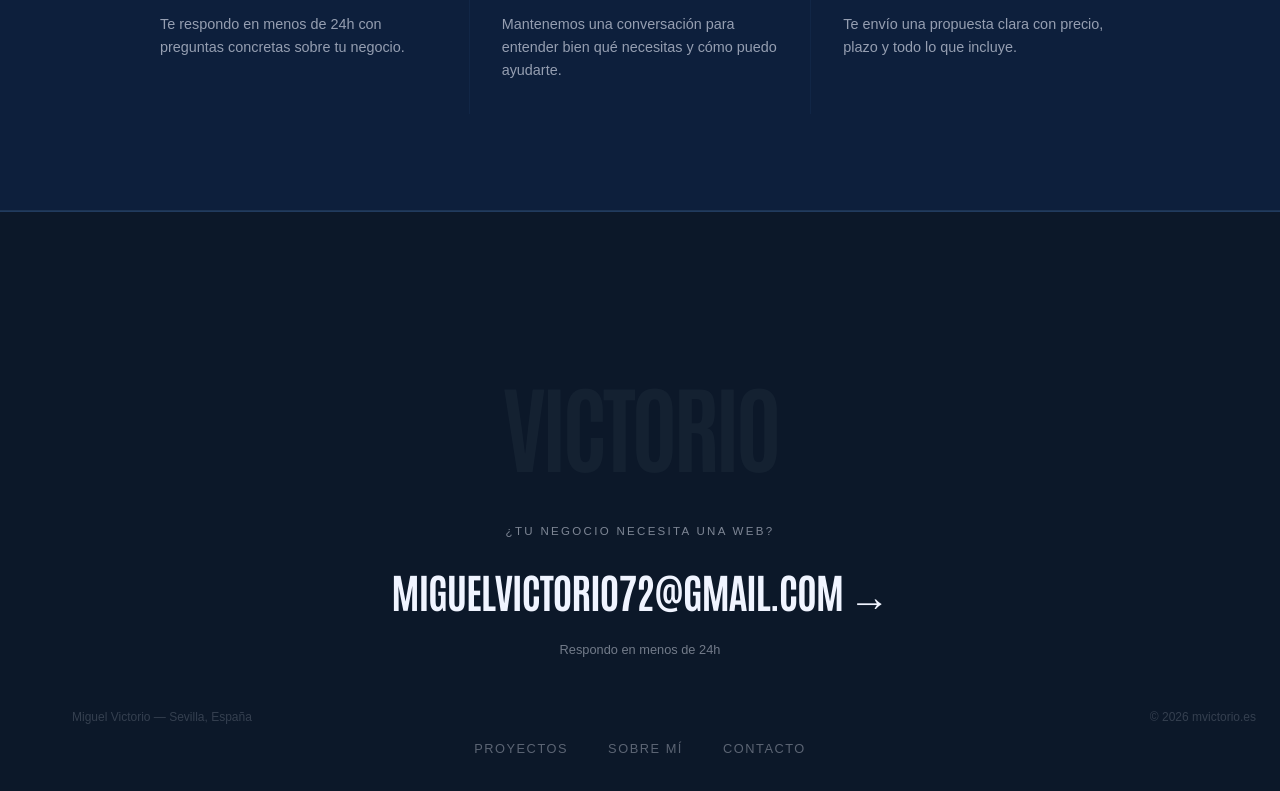
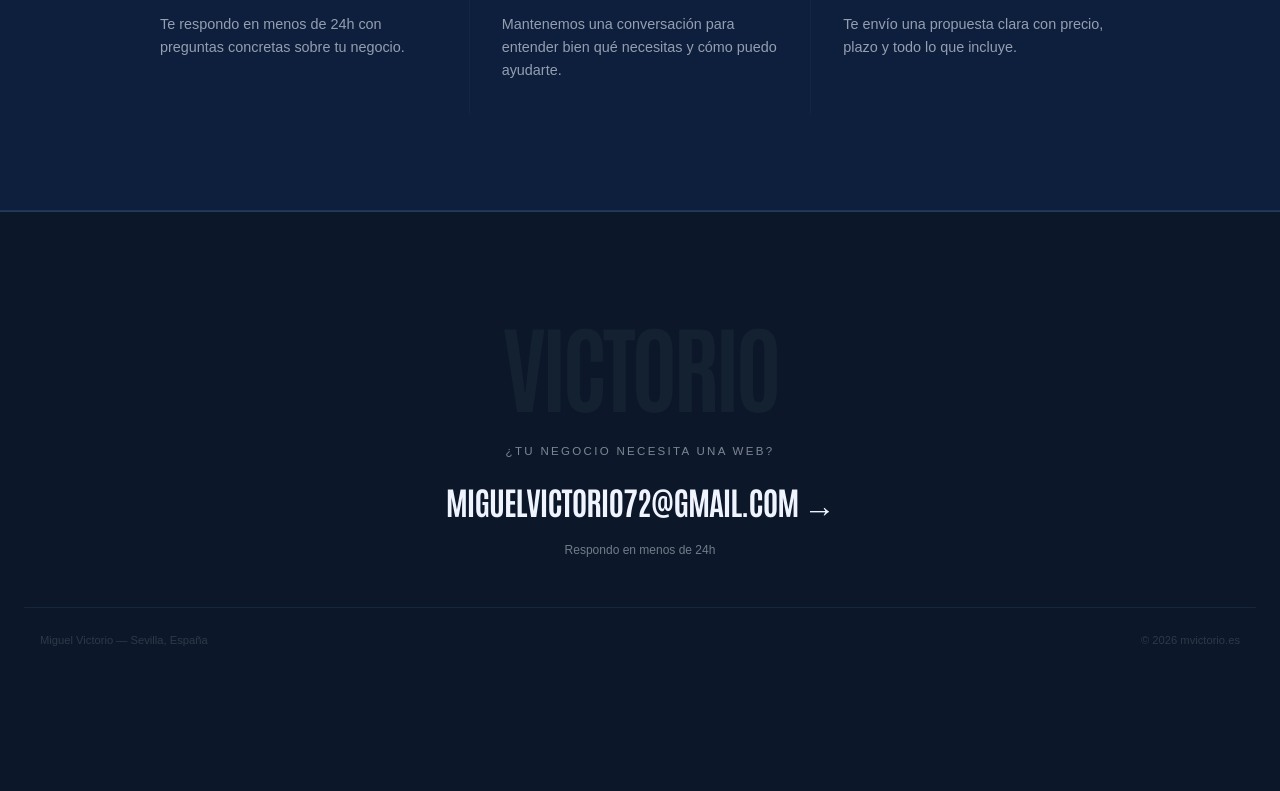
Before and after one commit to Miguelvv7/Victorio, a Next.js app: page /contacto in a window 1280 px wide. Shown: the part 2447-3238 px from the top of the page. After the commit the page ends 3168 px from the top, so only its background shows below. Built offline with nearby package versions, Linux system fonts and the light colour scheme; a web font is replaced by a local one.

Commit message:
Footer: quitar nav links, reducir tamaño, email más compacto

```diff
--- a/src/app/globals.css
+++ b/src/app/globals.css
@@ -641,7 +641,7 @@ body::-webkit-scrollbar { display: none; }
   /* ── FOOTER ── */
   .footer-section {
     background: #0c1829;
-    @apply min-h-dvh relative;
+    @apply relative;
     overflow: visible;
     border-top: 1px solid rgba(96,165,250,0.2);
 
--- a/src/sections/FooterSection.tsx
+++ b/src/sections/FooterSection.tsx
@@ -61,49 +61,36 @@ const FooterSection = () => {
     <footer ref={ref} className="footer-section">
       <div className="footer-top-line" style={{ position: "absolute", top: 0, left: 0, right: 0, height: "1px", background: "rgba(96,165,250,0.25)", transformOrigin: "left" }} />
 
-      <div style={{ padding: "18vh 1.5rem 0", position: "relative" }}>
+      <div style={{ padding: "6rem 1.5rem 3rem", position: "relative" }}>
         {/* Watermark */}
         <h1 className="footer-watermark general-title"
-          style={{ textAlign: "center", padding: "1.25rem 0", color: "rgba(240,244,255,0.04)", userSelect: "none", position: "relative" }}>
+          style={{ textAlign: "center", padding: "0.5rem 0", color: "rgba(240,244,255,0.04)", userSelect: "none", position: "relative" }}>
           VICTORIO
         </h1>
 
         {/* CTA block */}
-        <div className="footer-cta-block" style={{ display: "flex", flexDirection: "column", alignItems: "center", gap: "1.2rem", position: "relative", zIndex: 10, marginTop: "2rem" }}>
+        <div className="footer-cta-block" style={{ display: "flex", flexDirection: "column", alignItems: "center", gap: "1rem", position: "relative", zIndex: 10, marginTop: "1.5rem" }}>
           <p className="footer-eyebrow" style={{ fontFamily: "ProximaNova, sans-serif", color: "rgba(240,244,255,0.5)", fontSize: "0.72rem", letterSpacing: "0.2em", textTransform: "uppercase", clipPath: "inset(0 100% 0 0)" }}>
             ¿Tu negocio necesita una web?
           </p>
 
-          {/* Email gigante */}
           <div style={{ overflow: "hidden" }}>
             <a href="mailto:miguelvictorio72@gmail.com"
               className="footer-email"
-              style={{ color: "#f0f4ff", fontWeight: 700, textTransform: "uppercase", letterSpacing: "-0.03em", fontSize: "clamp(1.2rem, 3.2vw, 4.5rem)", textDecoration: "none", transition: "color 0.2s", textAlign: "center", display: "block" }}
+              style={{ color: "#f0f4ff", fontWeight: 700, textTransform: "uppercase", letterSpacing: "-0.03em", fontSize: "clamp(1.1rem, 2.5vw, 3.5rem)", textDecoration: "none", transition: "color 0.2s", textAlign: "center", display: "block" }}
               onMouseEnter={e => (e.currentTarget.style.color = "#60a5fa")}
               onMouseLeave={e => (e.currentTarget.style.color = "#f0f4ff")}>
               miguelvictorio72@gmail.com →
             </a>
           </div>
 
-          <p className="footer-note" style={{ fontFamily: "ProximaNova, sans-serif", color: "rgba(240,244,255,0.45)", fontSize: "0.8rem", opacity: 0 }}>
+          <p className="footer-note" style={{ fontFamily: "ProximaNova, sans-serif", color: "rgba(240,244,255,0.45)", fontSize: "0.75rem", opacity: 0 }}>
             Respondo en menos de 24h
           </p>
         </div>
 
-        {/* Nav */}
-        <div className="footer-nav" style={{ display: "flex", justifyContent: "center", gap: "2.5rem", marginTop: "5rem", flexWrap: "wrap" }}>
-          {[{ href: "/proyectos", label: "Proyectos" }, { href: "/sobre-mi", label: "Sobre mí" }, { href: "/contacto", label: "Contacto" }].map(l => (
-            <Link key={l.href} href={l.href} className="footer-link"
-              style={{ fontFamily: "ProximaNova, sans-serif", color: "rgba(240,244,255,0.35)", fontSize: "0.8rem", textTransform: "uppercase", letterSpacing: "0.12em", textDecoration: "none", transition: "color 0.2s" }}
-              onMouseEnter={e => (e.currentTarget.style.color = "#60a5fa")}
-              onMouseLeave={e => (e.currentTarget.style.color = "rgba(240,244,255,0.35)")}>
-              {l.label}
-            </Link>
-          ))}
-        </div>
-
         {/* Copyright */}
-        <div className="copyright-box" style={{ fontFamily: "ProximaNova, sans-serif", padding: "2rem 3rem", display: "flex", justifyContent: "space-between", alignItems: "center", color: "rgba(240,244,255,0.18)", fontSize: "0.75rem" }}>
+        <div style={{ fontFamily: "ProximaNova, sans-serif", marginTop: "3rem", padding: "1.5rem 1rem", display: "flex", justifyContent: "space-between", alignItems: "center", color: "rgba(240,244,255,0.15)", fontSize: "0.7rem", borderTop: "1px solid rgba(96,165,250,0.1)" }}>
           <p style={{ margin: 0 }}>Miguel Victorio — Sevilla, España</p>
           <p style={{ margin: 0 }}>© 2026 mvictorio.es</p>
         </div>
```
